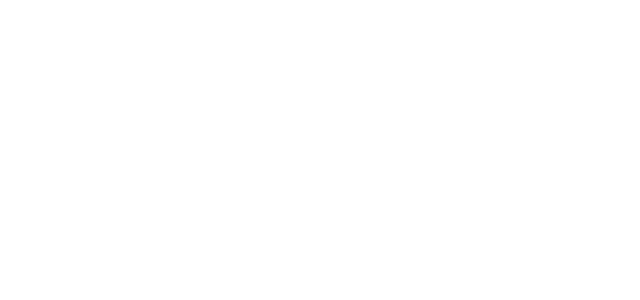
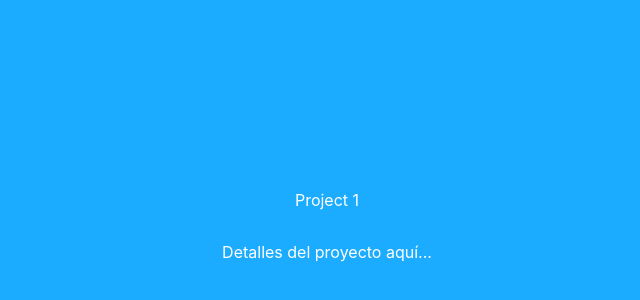
Before and after one commit to Manuel-Pol/portfolio, a React (Vite) app: page /project/1 in a window 1280 px wide. Before the commit this address had no page. Shown: the part 174-474 px from the top of the page, without its empty margins (313-953 px from the left). Built offline with nearby package versions, Linux system fonts and the light colour scheme.

Commit message:
feat: add page ProjectDetails, with a transition animation when the project’s card is clicked.

```diff
--- a/package.json
+++ b/package.json
@@ -11,6 +11,7 @@
     "@types/jest": "^27.5.2",
     "@types/react": "^19.1.10",
     "@types/react-dom": "^19.1.7",
+    "framer-motion": "^12.23.12",
     "react": "^19.1.1",
     "react-dom": "^19.1.1",
     "react-icons": "^5.5.0",
--- a/src/App.tsx
+++ b/src/App.tsx
@@ -1,17 +1,26 @@
-import { BrowserRouter, Routes, Route, Link } from "react-router-dom";
+// App.tsx
+import { BrowserRouter, Routes, Route, useLocation } from "react-router-dom";
+import { AnimatePresence } from "framer-motion";
 import Home from "./pages/Home/Home";
+import ProjectDetail from "./pages/ProjectDetail/ProjectDetail";
 
 export default function App() {
   return (
     <BrowserRouter basename={import.meta.env.BASE_URL}>
-      {/* <nav>
-        <Link to="/">Inicio</Link> | <Link to="/about">Acerca de</Link> |{" "}
-        <Link to="/contact">Contacto</Link>
-      </nav> */}
-
-      <Routes>
-        <Route path="/" element={<Home />} />
-      </Routes>
+      <AnimatedRoutes />
     </BrowserRouter>
   );
 }
+
+function AnimatedRoutes() {
+  const location = useLocation();
+
+  return (
+    <AnimatePresence mode="wait">
+      <Routes location={location} key={location.pathname}>
+        <Route path="/" element={<Home />} />
+        <Route path="/project/:id" element={<ProjectDetail />} />
+      </Routes>
+    </AnimatePresence>
+  );
+}
--- a/src/components/ProjectsCarousel.tsx
+++ b/src/components/ProjectsCarousel.tsx
@@ -1,13 +1,27 @@
+import { motion } from "framer-motion";
+import { useNavigate } from "react-router-dom";
 import "./styles/ProjectsCarousel.css";
 
 export default function ProjectsCarousel() {
+  const navigate = useNavigate();
+
   return (
     <div className="carousel">
       <div className="carousel-container">
         {[...Array(10)].map((_, index) => (
-          <div key={index} className="card">
+          <motion.div
+            key={index}
+            className="card"
+            layoutId={`card-${index}`} // 🔑 animación compartida
+            onClick={() => navigate(`/project/${index}`)}
+            whileHover={{ scale: 1.05 }}
+            whileTap={{ scale: 0.97 }}
+            initial={{ backgroundColor: "#1f1f1f" }}
+            exit={{ borderRadius: "12px", backgroundColor: "#1f1f1f" }}
+            animate={{ borderRadius: "12px", backgroundColor: "#1cacff" }}
+          >
             <p>Card {index + 1}</p>
-          </div>
+          </motion.div>
         ))}
       </div>
     </div>
--- a/src/components/styles/ProjectsCarousel.css
+++ b/src/components/styles/ProjectsCarousel.css
@@ -1,10 +1,9 @@
 .carousel {
-  grid-column: 1 / 3; /* ocupa todo el ancho */
+  grid-column: 1 / 3;
   grid-row: 2 / 3;
   padding-left: 20%;
 }
 
-/* Contenedor scrolleable en X */
 .carousel-container {
   display: flex;
   gap: 35px;
@@ -20,7 +19,7 @@
 
 /* Cards */
 .card {
-  flex: 0 0 auto; /* ancho fijo, no se encoge */
+  flex: 0 0 auto;
   width: 284px;
   height: 416px;
   background: #1cacff;
--- /dev/null
+++ b/src/pages/ProjectDetail/ProjectDetail.tsx
@@ -0,0 +1,25 @@
+import { motion } from "framer-motion";
+import { useParams, useNavigate, useLocation } from "react-router-dom";
+import "./styles.css";
+
+export default function ProjectDetail() {
+  const { id } = useParams();
+  const navigate = useNavigate();
+  const location = useLocation();
+
+  const color = location.state?.color || "#1cacff";
+
+  return (
+    <motion.div
+      className="card-detail"
+      layoutId={`card-${id}`}
+      initial={{ borderRadius: "12px", backgroundColor: "#1f1f1f" }}
+      animate={{ borderRadius: "0px", backgroundColor: "#1cacff" }}
+      exit={{ borderRadius: "12px", backgroundColor: "#1f1f1f" }}
+      onClick={() => navigate(-1)}
+    >
+      <p>Project {id}</p>
+      <p>Detalles del proyecto aquí...</p>
+    </motion.div>
+  );
+}
--- /dev/null
+++ b/src/pages/ProjectDetail/styles.css
@@ -0,0 +1,31 @@
+.card-detail {
+  position: fixed;
+  top: 0;
+  left: 0;
+  width: 100vw;
+  height: 100vh;
+  background: #1cacff;
+  border-radius: 20px;
+  display: flex;
+  flex-direction: column;
+  align-items: center;
+  justify-content: center;
+  color: white;
+  cursor: pointer;
+  z-index: 1000;
+}
+
+/* .card-detail {
+  position: absolute;
+  top: 0;
+  left: 0;
+  width: 100vw;
+  height: 100vh;
+  background: #1cacff;
+  display: flex;
+  flex-direction: column;
+  align-items: center;
+  justify-content: center;
+  color: white;
+  font-size: 24px;
+} */
```
Also changed, not shown: 1 other file (tests, documents, lock files or other folders).
